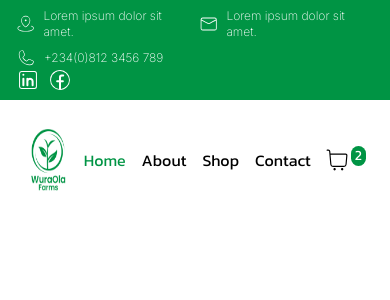
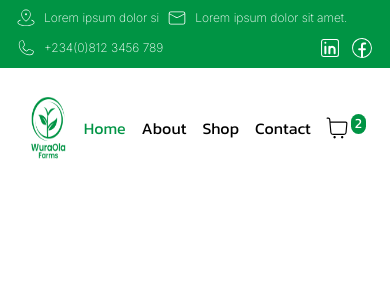
Before and after one commit to OlaiwonAbdullahi/WuraOla-Farms, a React (Vite) app: page / in a window 390 px wide. Shown: the top 300 px of the page. Built offline with nearby package versions, Linux system fonts and the light colour scheme.

Commit message:
update TopHeader.jsx

```diff
--- a/src/components/TopHeader.jsx
+++ b/src/components/TopHeader.jsx
@@ -2,26 +2,38 @@ import { PiMapPinAreaThin, PiPhoneThin } from "react-icons/pi";
 import { CiFacebook, CiLinkedin, CiMail } from "react-icons/ci";
 const TopHeader = () => {
   return (
-    <div className="bg-secondary font-inter flex-col md:flex-row text-primary p-2 font-extralight flex justify-between px-4">
+    <div className="bg-secondary font-inter gap-2 flex-col md:flex-row text-primary p-2 font-extralight flex justify-between px-4">
       <div className=" flex md:gap-4 gap-2 flex-col  md:flex-row">
         <div className=" flex gap-2">
-          <div className=" flex items-center gap-2 md:text-sm text-xs">
+          <div className=" flex items-center gap-2 md:text-sm text-xs whitespace-nowrap">
             <PiMapPinAreaThin className=" w-5 h-5" />
-            Lorem ipsum dolor sit amet.
+            Lorem ipsum dolor si
           </div>
-          <div className=" flex items-center gap-2 md:text-sm text-xs">
+          <div className=" flex items-center gap-2 md:text-sm text-xs whitespace-nowrap">
             <CiMail className=" w-5 h-5" />
             Lorem ipsum dolor sit amet.
           </div>
         </div>
+
+        <div className=" md:flex items-center gap-2 md:text-sm text-xs hidden">
+          <PiPhoneThin className=" w-5 h-5" />
+          +234(0)812 3456 789
+        </div>
+      </div>
+      <div className=" md:flex hidden gap-2">
+        <CiLinkedin className=" h-6 w-6" />
+        <CiFacebook className=" h-6 w-6" />
+      </div>
+
+      <div className=" flex md:hidden justify-between">
         <div className=" flex items-center gap-2 md:text-sm text-xs">
           <PiPhoneThin className=" w-5 h-5" />
           +234(0)812 3456 789
         </div>
-      </div>
-      <div className=" flex gap-2">
-        <CiLinkedin className=" h-6 w-6" />
-        <CiFacebook className=" h-6 w-6" />
+        <div className=" flex gap-2">
+          <CiLinkedin className=" h-6 w-6" />
+          <CiFacebook className=" h-6 w-6" />
+        </div>
       </div>
     </div>
   );
```
